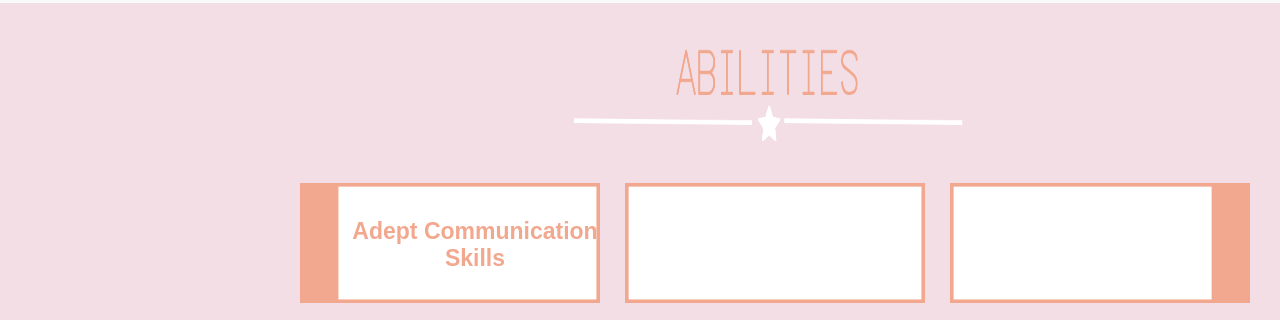
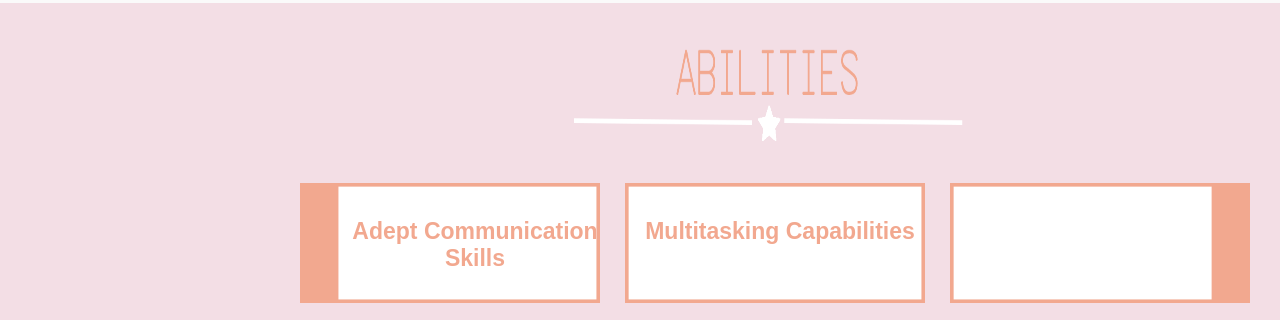
Before and after one commit to mryelisse/GONZALES_MaryElisse_PersonalWebsite, a plain HTML site: page Home.html in a window 1280 px wide. Shown: the part 2928-3248 px from the top of the page. Drawn offline with Linux system fonts and the light colour scheme.

Commit message:
Added information in Abilities Paage

```diff
--- a/Home.html
+++ b/Home.html
@@ -216,6 +216,10 @@
 			<div class="ability2">
 				<img src="Images/abilityCenter.png" style="width:100%; height:100%;" alt="box">
 			</div>
+			<div class="ability2 text">
+				<h3 style = "padding-left: 10px; margin-top: 35px; color: #F2A88F; font-family: 'Ruluko', sans-serif; font-size: 23px; text-align: center;">Multitasking Capabilities</h3>
+			</div>
+
 			<div class="ability3">
 				<img src="Images/abilityRight.png" style="width:100%; height:100%;" alt="box">
 			</div>
--- a/Style/Style.css
+++ b/Style/Style.css
@@ -407,6 +407,13 @@
 			 height: 120px;
 			 overflow:hidden; }
 
+ .ability2.text { position: absolute;
+				  top: 180px;
+				  left: 625px;
+				  width: 300px;
+				  height: 120px;
+				  overflow:hidden; }
+
  .ability3 { position: absolute;
 			 top: 180px;
 			 left: 950px;
```
